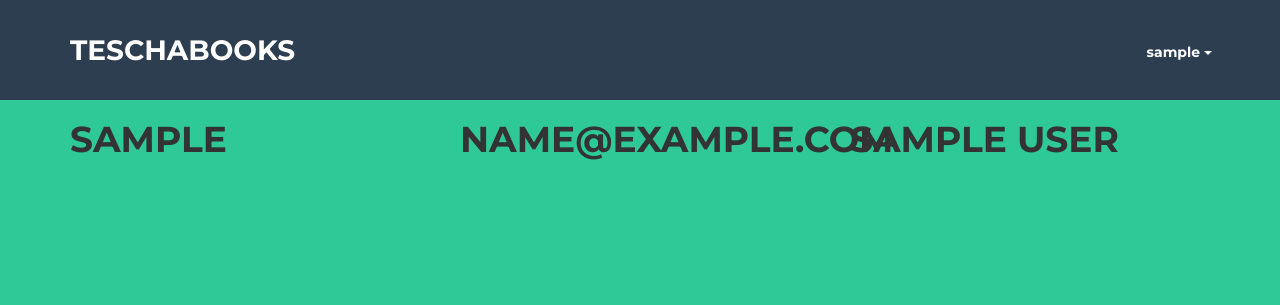
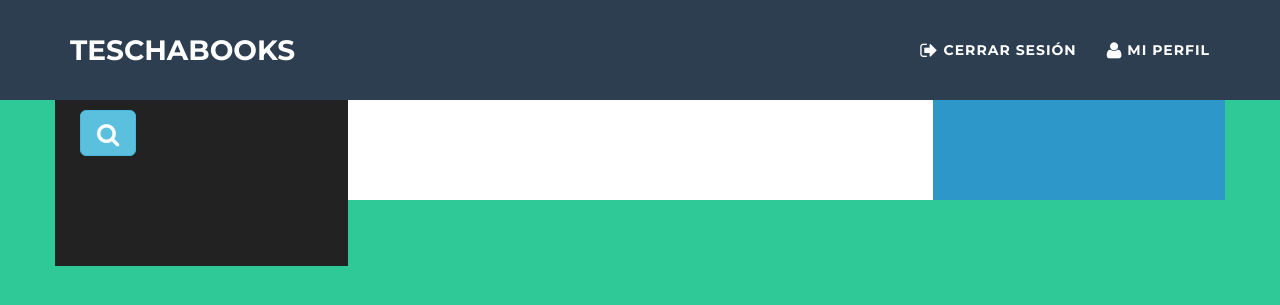
Before and after one commit to migantoju/Tescha-books, a Django app: page / in a window 1280 px wide. Shown: the top 305 px of the page. Run offline with Django 3.2, Linux system fonts and the light colour scheme; the visitor is signed in with stand-in values (Sample User, id 1); data that the repository does not hold is empty; some libraries are stand-ins or nearby versions.

Commit message:
Se añadio el index con la lista de libros

```diff
--- a/books/models.py
+++ b/books/models.py
@@ -29,6 +29,7 @@ class Book(models.Model):
     title = models.CharField(max_length=200)
     slug = models.SlugField(unique=True)
     autor = models.CharField(max_length=200)
+    description = models.TextField()
     created_date = models.DateTimeField(default=timezone.now)
     published_date = models.DateTimeField(blank=True, null=True)
     files = models.FileField(upload_to=upload_location, validators=[validate_file_extension])
@@ -43,7 +44,8 @@ class Book(models.Model):
         return "%s" %(self.title)
 
     # Aqui va el get_absolute_url
-
+    def get_absolute_url(self):
+        return reverse("book_detail", kwargs={'slug': self.slug})
 #Creamos una funcion "create_slug" para crear el Slug que se va a guardar
 #en la base de datos y a la cual se le asignara a nuestro libro
 def create_slug(instance, new_slug=None):
--- a/books/urls.py
+++ b/books/urls.py
@@ -1,5 +1,6 @@
 from django.conf.urls import url
-from .views import index
+from .views import index, book_detail
 urlpatterns = [
     url(r'^$', index, name='index'),
+    url(r'^book-detail/(?P<slug>[\w-]+)/$', book_detail, name='book_detail'),
 ]
--- a/books/views.py
+++ b/books/views.py
@@ -1,10 +1,34 @@
 # -*- coding: utf-8 -*-
 from __future__ import unicode_literals
 
-from django.shortcuts import render
+from django.shortcuts import render,get_object_or_404
+from django.http import HttpResponse
 from .models import Book
 from django.contrib.auth.decorators import login_required
+from django.utils import timezone
+from django.core.paginator import Paginator, EmptyPage, PageNotAnInteger
 # Create your views here.
 
 def index(request):
-    return render(request, 'index.html', {})
+    books = Book.objects.filter(published_date__lte=timezone.now()).order_by('-published_date')
+    paginator = Paginator(books, 8)
+    page = request.GET.get('page')
+    try:
+        books = paginator.page('page')
+    except PageNotAnInteger:
+        # Si la pagina no es un numero entero, regresara a la primara pagina
+        books = paginator.page(1)
+    except EmptyPage:
+        if request.is_ajax():
+            #Si la peticion es via ajax y la pagina esta fuera de rango, retornara una pagina vacia
+            return HttpResponse('')
+        #Si la pagina esta fuera de rango, regresara a la ultima pagina con resultados
+        books = paginator.page(pagina.num_pages)
+    if request.is_ajax():
+        return render(request, 'books/list_ajax.html', {'books':books})
+    return render(request, 'index.html', {'books':books})
+
+@login_required
+def book_detail(request, slug=None):
+    book = get_object_or_404(Book, slug=slug)
+    return render(request, 'books/books_detail.html', {'book':book})
--- a/templates/base.html
+++ b/templates/base.html
@@ -44,19 +44,11 @@
                         <a href="#"></a>
                     </li>
                     {% if request.user.is_authenticated %}
-                    <!-- <li>
-                      <a href="{% url 'logout_then_login' %}"><span class="fa fa-sign-out fa-lg"></span> Cerrar Sesión</a>
-                    </li> -->
                     <li>
-                      <div class="dropdown">
-                        <button class="btn btn-primary dropdown-toggle" type="button" data-toggle="dropdown">{{request.user.username}}
-                        <span class="caret"></span></button>
-                        <ul class="dropdown-menu">
-                          <li><a href="#" id="links"><span class="fa fa-user"></span>Mi Perfil</a></li>
-                          <li><a href="{% url 'password_change' %}" id="links"><span class="fa fa-key"></span>Cambiar Contraseña</a></li>
-                          <li><a href="{% url 'logout_then_login' %}" id="links"> <span class="fa fa-sign-out"></span>Cerrar Sesión</a></li>
-                        </ul>
-                      </div>
+                        <a href="{% url 'logout_then_login' %}"><span class="fa fa-sign-out fa-lg"></span> Cerrar Sesión</a>
+                    </li>
+                    <li>
+                        <a href="#"><span class="fa fa-user fa-lg"></span> Mi Perfil</a>
                     </li>
                     {% else %}
                     <li class="page-scroll">
@@ -66,7 +58,7 @@
                         <a href="{% url 'login' %}"><span class="fa fa-sign-in fa-lg"></span> Inicia Sesión</a>
                     </li>
                     <li class="page-scroll">
-                        <a href="#">Acerca de</a>
+                        <a href="#"><span class="fa fa-support"></span> Acerca de</a>
                     </li>
                     {% endif %}
                 </ul>
--- /dev/null
+++ b/templates/books/list_ajax.html
@@ -0,0 +1,15 @@
+{% for book in books %}
+
+<div class="panel panel-primary">
+  <div class="panel-body">
+    <div class="book-title">
+      <a href="{% url 'book_detail' slug=book.slug %}">{{book.title}}</a>
+      <p>Por: {{book.owner}}</p>
+      <p>{{book.description|truncatechars:200}}</p>
+    </div>
+  </div>
+  <div class="panel-footer">
+    <button class="btn btn-primary">Mas info</button>
+  </div>
+</div>
+  {% endfor %}
--- a/templates/index.html
+++ b/templates/index.html
@@ -8,18 +8,74 @@
 {% if request.user.is_authenticated %}
 <div class="container">
   <div class="row" id="contenedor">
-    <div class="col-md-4">
-      <h1>{{request.user.username}}</h1>
+    <div class="col-md-3 colorear">
+      <!-- buscador -->
+      <button type="button" class="btn btn-info btn-lg btnSearch" data-toggle="modal" data-target="#myModal">
+        <span class="fa fa-search fa-lg"></span>
+      </button>
+
+      <!-- Modal -->
+      <div id="myModal" class="modal fade" role="dialog">
+          <div class="modal-dialog">
+
+              <!-- Modal content-->
+              <div class="modal-content">
+                  <div class="modal-header">
+                      <button type="button" class="close" data-dismiss="modal">&times;</button>
+                      <h4 class="modal-title">Busca algo</h4>
+                  </div>
+                  <div class="modal-body">
+                    <div class="col-sm-3 col-md-3">
+                        <form class="navbar-form" role="search">
+                        <div class="input-group">
+                            <input type="text" class="form-control" placeholder="Buscar" name="q" id="SS">
+                            <div class="input-group-btn">
+                                <button class="btn btn-default" type="submit"><i class="glyphicon glyphicon-search"></i></button>
+                            </div>
+                        </div>
+                        </form>
+                    </div>
+                  </div>
+                  <div class="modal-footer">
+                      <button type="button" class="btn btn-default" data-dismiss="modal">Cerrar</button>
+                  </div>
+              </div>
+
+          </div>
+      </div>
+      <!--  Termina buscador -->
     </div>
-    <div class="col-md-4">
-      <h1>{{request.user.email}}</h1>
+    <div class="col-md-6 colorear2" id="books-list">
+      {% include "books/list_ajax.html" %}
     </div>
-    <div class="col-md-4">
-      <h1>{{request.user.get_full_name}}</h1>
+    <div class="col-md-3 colorear3">
+
     </div>
   </div>
 </div>
 <style type="text/css">
+.btnSearch{
+  margin: 10px 10px 10px 10px;
+}
+#SS{
+  width: 200px;
+}
+.panel-primary{
+  margin-top: 10px;
+  margin-bottom: 15px;
+}
+.colorear{
+  background-color: #222;
+  padding-bottom: 100px;
+}
+.colorear2{
+  background-color: #fff;
+  padding-bottom: 100px;
+}
+.colorear3{
+  background-color: #2d97c9;
+  padding-bottom: 100px;
+}
 #contenedor{
   margin-top: 100px;
 }
@@ -28,8 +84,9 @@
 }
 #links{
   text-decoration: none;
-  color: #222;
+  color: #2ec997;
 }
+
 </style>
 {% else %}
   <!-- Main jumbotron for a primary marketing message or call to action -->
@@ -177,4 +234,9 @@
       </div> <!-- /container -->
 {% endif %}
 
+<script type="text/JavaScript">
+   var page = 1; var empty_page = false; var block_request = false; $(window).scroll(function() { var margin = $(document).height() - $(window).height() - 200; if ($(window).scrollTop() > margin && empty_page == false && block_request == false) { block_request
+= true; page += 1; $.get('?page=' + page, function(data) { if(data == '') { empty_page = true; } else { block_request = false; $('#books-list').append(data); } }); } });
+</script>
+
 {% endblock content %}
```
Also changed, not shown: templates/books/books_detail.html (added, +28 -0 lines), books/migrations/0002_book_description.py (added), users/migrations/0002_auto_20170408_0013.py (added).
